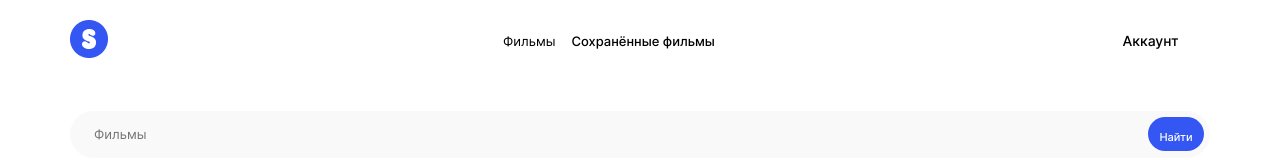
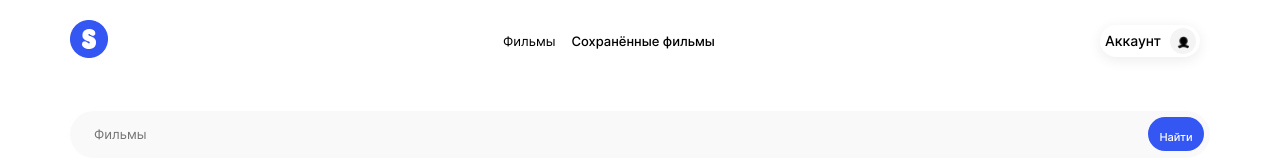
Before and after one commit to RinVeber/movies-explorer-frontend, a React (Create React App) app: page /saved-movies in a window 1280 px wide. Shown: the top 160 px of the page. Built offline with nearby package versions, Linux system fonts and the light colour scheme.

Commit message:
fix icon_acc

```diff
--- a/src/components/Navigation/Navigation.css
+++ b/src/components/Navigation/Navigation.css
@@ -33,14 +33,41 @@
   line-height: 18px;
 }
 
-  .navigation__profile-btn {
+.navigation__profile-link {
+  display: flex;
+  justify-content: space-around;
+  align-items: center;
   width: 100px;
   height: 32px;
-    border-radius: 20px;
-    background-color: white;
+  background: white;
+  box-shadow: 0px 3px 14px rgba(0, 0, 0, 0.08);
+  border-radius: 40px;
+  text-decoration: none;
+}
+
+.navigation__profile-btn {
   font-weight: 500;
   font-size: 14px;
   line-height: 16px;
+  background: white;
+  padding-right: 14px;
+}
+.navigation__profile-icon-container {
+  width: 26px;
+  height: 26px;
+  background: #F4F4F4;
+  border-radius: 50px;
+  line-height: 26px;
+}
+
+.navigation__profile-icon {
+  display: inline-block;
+  vertical-align: middle;
+  padding-left: 7px;
+  width: 13px;
+  height: 13px;
+
+
 }
 
 @media screen and (max-width: 850px) {
--- a/src/components/Navigation/Navigation.js
+++ b/src/components/Navigation/Navigation.js
@@ -1,5 +1,6 @@
 import React from 'react';
 import { Link, useRouteMatch } from 'react-router-dom';
+import icon from '../../images/icon_acc.png';
 
 function Navigation({ isMenuOpen }) {
   const isMovies = useRouteMatch({ path: '/movies', exact: false });
@@ -26,6 +27,9 @@ function Navigation({ isMenuOpen }) {
         </div>
         <Link className="navigation__profile-link" to="/profile">
           <button className="navigation__profile-btn button" type="button">Аккаунт</button>
+          <div className="navigation__profile-icon-container">
+          <img src={icon} alt="иконка" className="navigation__profile-icon" />
+          </div>
         </Link>
       </div>
     </nav>
```
Also changed, not shown: src/images/icon_acc.png (added). Lines whose indentation alone changed are shown as unchanged.
